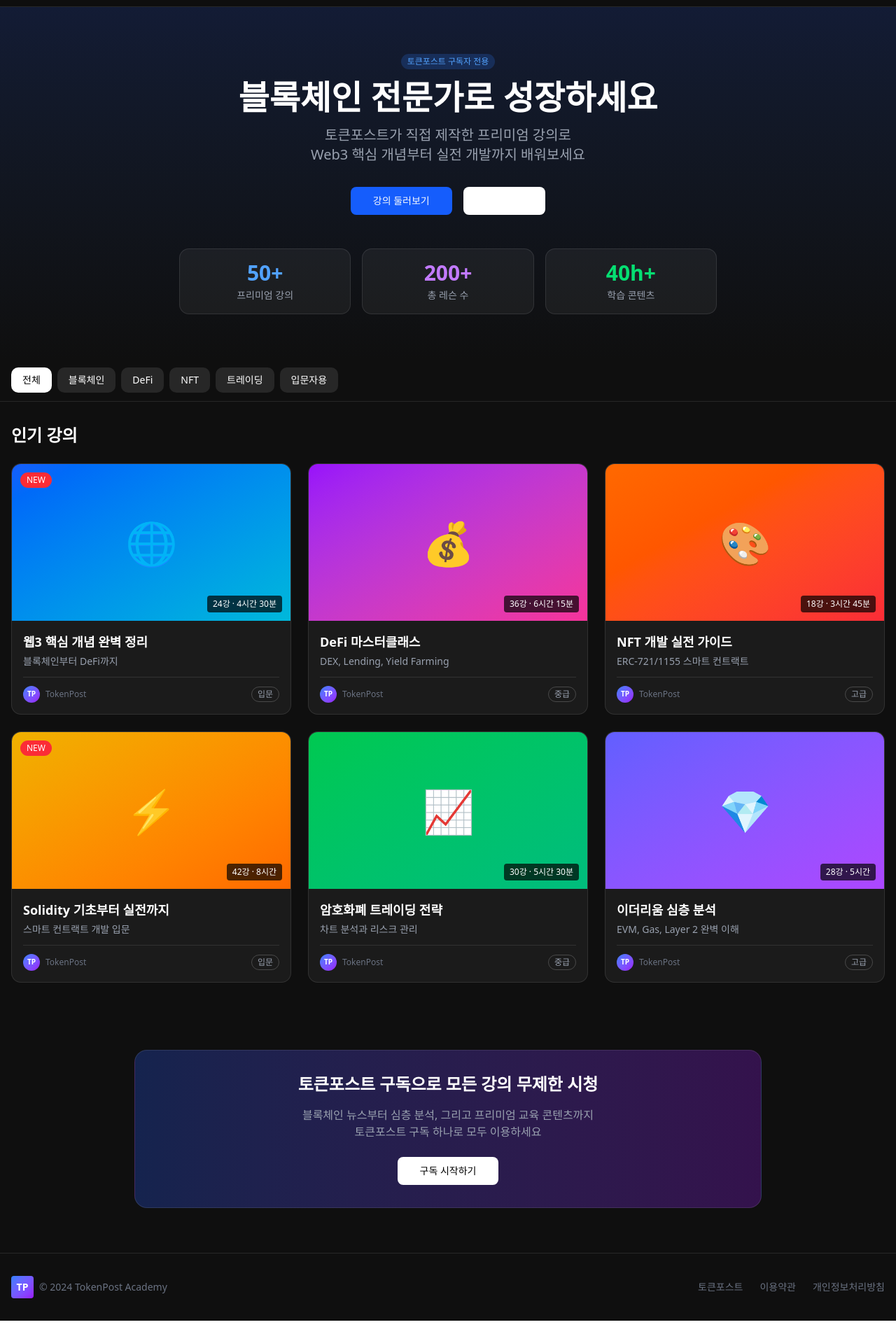
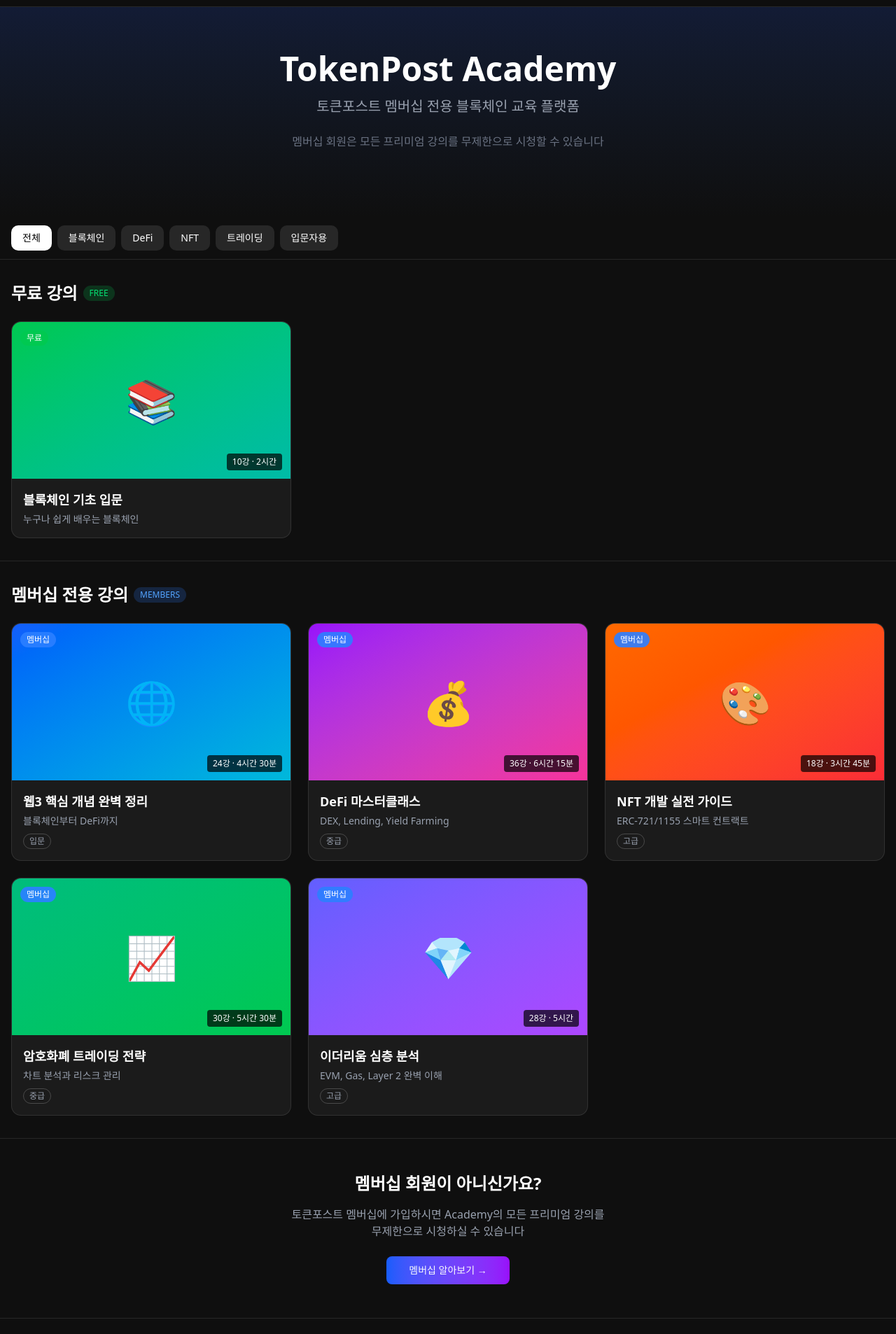
Before and after one commit to tpjustin0001/tokenpost_academy, a Next.js app: page / in a window 1280 px wide. Shown: the part 54-1960 px from the top of the page at 70% size. Built offline with nearby package versions, Linux system fonts and the light colour scheme.

Commit message:
refactor: Membership-based access - no payment on site

```diff
--- a/src/app/page.tsx
+++ b/src/app/page.tsx
@@ -25,7 +25,19 @@
     lessons: 24,
     duration: '4시간 30분',
     level: '입문',
-    isNew: true,
+    isFree: false,
+  },
+  {
+    id: 'blockchain-basics',
+    slug: 'blockchain-basics',
+    thumbnail: '📚',
+    thumbnailBg: 'from-green-500 to-teal-500',
+    title: '블록체인 기초 입문',
+    subtitle: '누구나 쉽게 배우는 블록체인',
+    lessons: 10,
+    duration: '2시간',
+    level: '입문',
+    isFree: true,
   },
   {
     id: 'defi-masterclass',
@@ -37,7 +49,7 @@
     lessons: 36,
     duration: '6시간 15분',
     level: '중급',
-    isNew: false,
+    isFree: false,
   },
   {
     id: 'nft-development',
@@ -49,31 +61,19 @@
     lessons: 18,
     duration: '3시간 45분',
     level: '고급',
-    isNew: false,
-  },
-  {
-    id: 'solidity-basics',
-    slug: 'solidity-basics',
-    thumbnail: '⚡',
-    thumbnailBg: 'from-yellow-500 to-orange-500',
-    title: 'Solidity 기초부터 실전까지',
-    subtitle: '스마트 컨트랙트 개발 입문',
-    lessons: 42,
-    duration: '8시간',
-    level: '입문',
-    isNew: true,
+    isFree: false,
   },
   {
     id: 'crypto-trading',
     slug: 'crypto-trading',
     thumbnail: '📈',
-    thumbnailBg: 'from-green-500 to-emerald-500',
+    thumbnailBg: 'from-emerald-500 to-green-500',
     title: '암호화폐 트레이딩 전략',
     subtitle: '차트 분석과 리스크 관리',
     lessons: 30,
     duration: '5시간 30분',
     level: '중급',
-    isNew: false,
+    isFree: false,
   },
   {
     id: 'ethereum-deep-dive',
@@ -85,19 +85,22 @@
     lessons: 28,
     duration: '5시간',
     level: '고급',
-    isNew: false,
+    isFree: false,
   },
 ]
 
 export default function Home() {
   const [activeCategory, setActiveCategory] = useState('all')
 
+  const filteredCourses = activeCategory === 'all'
+    ? COURSES
+    : COURSES // TODO: 실제 카테고리 필터링
+
   return (
     <div className="min-h-screen bg-[#0f0f0f] text-white">
       {/* Header */}
       <header className="fixed top-0 left-0 right-0 h-16 bg-[#0f0f0f]/95 backdrop-blur border-b border-white/10 z-50">
         <div className="max-w-7xl mx-auto h-full px-4 flex items-center justify-between">
-          {/* Logo */}
           <Link href="/" className="flex items-center gap-2">
             <div className="w-10 h-10 rounded-lg bg-gradient-to-br from-blue-500 to-purple-600 flex items-center justify-center text-lg font-bold">
               TP
@@ -108,13 +111,12 @@
             </div>
           </Link>
 
-          {/* Search */}
           <div className="hidden md:flex flex-1 max-w-xl mx-8">
             <div className="relative w-full">
               <input
                 type="text"
                 placeholder="강의 검색..."
-                className="w-full h-10 pl-10 pr-4 bg-white/5 border border-white/10 rounded-lg text-white placeholder-gray-500 focus:outline-none focus:border-blue-500 focus:bg-white/10 transition"
+                className="w-full h-10 pl-10 pr-4 bg-white/5 border border-white/10 rounded-lg text-white placeholder-gray-500 focus:outline-none focus:border-blue-500 transition"
               />
               <svg className="absolute left-3 top-1/2 -translate-y-1/2 w-5 h-5 text-gray-500" fill="none" stroke="currentColor" viewBox="0 0 24 24">
                 <path strokeLinecap="round" strokeLinejoin="round" strokeWidth={2} d="M21 21l-6-6m2-5a7 7 0 11-14 0 7 7 0 0114 0z" />
@@ -122,9 +124,8 @@
             </div>
           </div>
 
-          {/* Right */}
           <div className="flex items-center gap-3">
-            <Link href="/dashboard">
+            <Link href="/my-courses">
               <Button variant="ghost" className="text-gray-400 hover:text-white">
                 내 학습
               </Button>
@@ -138,46 +139,19 @@
         </div>
       </header>
 
-      {/* Hero Section */}
+      {/* Hero */}
       <section className="pt-16">
-        <div className="relative bg-gradient-to-b from-blue-900/30 to-[#0f0f0f] py-16 px-4">
-          <div className="max-w-7xl mx-auto text-center">
-            <Badge className="bg-blue-500/20 text-blue-400 mb-4">토큰포스트 구독자 전용</Badge>
+        <div className="bg-gradient-to-b from-blue-900/30 to-[#0f0f0f] py-16 px-4">
+          <div className="max-w-5xl mx-auto text-center">
             <h1 className="text-4xl md:text-5xl font-bold mb-4">
-              블록체인 전문가로 성장하세요
+              TokenPost Academy
             </h1>
-            <p className="text-xl text-gray-400 mb-8 max-w-2xl mx-auto">
-              토큰포스트가 직접 제작한 프리미엄 강의로<br />
-              Web3 핵심 개념부터 실전 개발까지 배워보세요
+            <p className="text-xl text-gray-400 mb-6">
+              토큰포스트 멤버십 전용 블록체인 교육 플랫폼
             </p>
-            <div className="flex items-center justify-center gap-4">
-              <Link href="/courses">
-                <Button size="lg" className="bg-blue-600 hover:bg-blue-700 px-8">
-                  강의 둘러보기
-                </Button>
-              </Link>
-              <a href="https://www.tokenpost.kr/subscribe" target="_blank" rel="noopener noreferrer">
-                <Button size="lg" variant="outline" className="border-white/20 hover:bg-white/10 px-8">
-                  구독하기
-                </Button>
-              </a>
-            </div>
-          </div>
-
-          {/* Stats */}
-          <div className="max-w-3xl mx-auto mt-12 grid grid-cols-3 gap-4 text-center">
-            <div className="p-4 rounded-xl bg-white/5 border border-white/10">
-              <p className="text-3xl font-bold text-blue-400">50+</p>
-              <p className="text-sm text-gray-400 mt-1">프리미엄 강의</p>
-            </div>
-            <div className="p-4 rounded-xl bg-white/5 border border-white/10">
-              <p className="text-3xl font-bold text-purple-400">200+</p>
-              <p className="text-sm text-gray-400 mt-1">총 레슨 수</p>
-            </div>
-            <div className="p-4 rounded-xl bg-white/5 border border-white/10">
-              <p className="text-3xl font-bold text-green-400">40h+</p>
-              <p className="text-sm text-gray-400 mt-1">학습 콘텐츠</p>
-            </div>
+            <p className="text-gray-500 mb-8">
+              멤버십 회원은 모든 프리미엄 강의를 무제한으로 시청할 수 있습니다
+            </p>
           </div>
         </div>
       </section>
@@ -185,7 +159,7 @@
       {/* Category Tabs */}
       <section className="sticky top-16 bg-[#0f0f0f] z-30 border-b border-white/10">
         <div className="max-w-7xl mx-auto px-4">
-          <div className="flex items-center gap-2 py-3 overflow-x-auto scrollbar-hide">
+          <div className="flex items-center gap-2 py-3 overflow-x-auto">
             {CATEGORIES.map((category) => (
               <button
                 key={category.id}
@@ -202,44 +176,31 @@
         </div>
       </section>
 
-      {/* Course Grid */}
+      {/* Free Courses */}
       <section className="py-8 px-4">
         <div className="max-w-7xl mx-auto">
-          <h2 className="text-2xl font-bold mb-6">인기 강의</h2>
+          <div className="flex items-center gap-2 mb-6">
+            <h2 className="text-2xl font-bold">무료 강의</h2>
+            <Badge className="bg-green-500/20 text-green-400">FREE</Badge>
+          </div>
           <div className="grid grid-cols-1 sm:grid-cols-2 lg:grid-cols-3 gap-6">
-            {COURSES.map((course) => (
+            {filteredCourses.filter(c => c.isFree).map((course) => (
               <Link key={course.id} href={`/courses/${course.slug}`} className="group">
-                <div className="bg-white/5 rounded-xl overflow-hidden border border-white/10 hover:border-white/20 transition">
-                  {/* Thumbnail */}
+                <div className="bg-white/5 rounded-xl overflow-hidden border border-white/10 hover:border-green-500/50 transition">
                   <div className={`relative aspect-video bg-gradient-to-br ${course.thumbnailBg} flex items-center justify-center`}>
                     <span className="text-6xl group-hover:scale-110 transition-transform duration-300">
                       {course.thumbnail}
                     </span>
-                    {course.isNew && (
-                      <Badge className="absolute top-3 left-3 bg-red-500 text-white">NEW</Badge>
-                    )}
+                    <Badge className="absolute top-3 left-3 bg-green-500 text-white">무료</Badge>
                     <div className="absolute bottom-3 right-3 px-2 py-1 bg-black/70 rounded text-xs">
                       {course.lessons}강 · {course.duration}
                     </div>
                   </div>
-
-                  {/* Info */}
                   <div className="p-4">
-                    <h3 className="font-semibold text-lg group-hover:text-blue-400 transition">
+                    <h3 className="font-semibold text-lg group-hover:text-green-400 transition">
                       {course.title}
                     </h3>
                     <p className="text-sm text-gray-400 mt-1">{course.subtitle}</p>
-                    <div className="flex items-center justify-between mt-3 pt-3 border-t border-white/10">
-                      <div className="flex items-center gap-2">
-                        <div className="w-6 h-6 rounded-full bg-gradient-to-br from-blue-500 to-purple-600 flex items-center justify-center text-[10px] font-bold">
-                          TP
-                        </div>
-                        <span className="text-xs text-gray-500">TokenPost</span>
-                      </div>
-                      <Badge variant="outline" className="text-xs border-white/20 text-gray-400">
-                        {course.level}
-                      </Badge>
-                    </div>
                   </div>
                 </div>
               </Link>
@@ -248,21 +209,55 @@
         </div>
       </section>
 
-      {/* CTA Section */}
-      <section className="py-16 px-4">
-        <div className="max-w-4xl mx-auto text-center">
-          <div className="p-8 rounded-2xl bg-gradient-to-r from-blue-900/50 to-purple-900/50 border border-white/10">
-            <h2 className="text-2xl font-bold mb-4">토큰포스트 구독으로 모든 강의 무제한 시청</h2>
-            <p className="text-gray-400 mb-6">
-              블록체인 뉴스부터 심층 분석, 그리고 프리미엄 교육 콘텐츠까지<br />
-              토큰포스트 구독 하나로 모두 이용하세요
-            </p>
-            <a href="https://www.tokenpost.kr/subscribe" target="_blank" rel="noopener noreferrer">
-              <Button size="lg" className="bg-white text-black hover:bg-gray-100 px-8">
-                구독 시작하기
-              </Button>
-            </a>
+      {/* Premium Courses */}
+      <section className="py-8 px-4 border-t border-white/10">
+        <div className="max-w-7xl mx-auto">
+          <div className="flex items-center gap-2 mb-6">
+            <h2 className="text-2xl font-bold">멤버십 전용 강의</h2>
+            <Badge className="bg-blue-500/20 text-blue-400">MEMBERS</Badge>
           </div>
+          <div className="grid grid-cols-1 sm:grid-cols-2 lg:grid-cols-3 gap-6">
+            {filteredCourses.filter(c => !c.isFree).map((course) => (
+              <Link key={course.id} href={`/courses/${course.slug}`} className="group">
+                <div className="bg-white/5 rounded-xl overflow-hidden border border-white/10 hover:border-blue-500/50 transition">
+                  <div className={`relative aspect-video bg-gradient-to-br ${course.thumbnailBg} flex items-center justify-center`}>
+                    <span className="text-6xl group-hover:scale-110 transition-transform duration-300">
+                      {course.thumbnail}
+                    </span>
+                    <Badge className="absolute top-3 left-3 bg-blue-500/90 text-white">멤버십</Badge>
+                    <div className="absolute bottom-3 right-3 px-2 py-1 bg-black/70 rounded text-xs">
+                      {course.lessons}강 · {course.duration}
+                    </div>
+                  </div>
+                  <div className="p-4">
+                    <h3 className="font-semibold text-lg group-hover:text-blue-400 transition">
+                      {course.title}
+                    </h3>
+                    <p className="text-sm text-gray-400 mt-1">{course.subtitle}</p>
+                    <Badge variant="outline" className="mt-2 text-xs border-white/20 text-gray-400">
+                      {course.level}
+                    </Badge>
+                  </div>
+                </div>
+              </Link>
+            ))}
+          </div>
+        </div>
+      </section>
+
+      {/* Membership Info */}
+      <section className="py-12 px-4 border-t border-white/10">
+        <div className="max-w-3xl mx-auto text-center">
+          <h2 className="text-2xl font-bold mb-4">멤버십 회원이 아니신가요?</h2>
+          <p className="text-gray-400 mb-6">
+            토큰포스트 멤버십에 가입하시면 Academy의 모든 프리미엄 강의를<br />
+            무제한으로 시청하실 수 있습니다
+          </p>
+          <a href="https://www.tokenpost.kr/membership" target="_blank" rel="noopener noreferrer">
+            <Button size="lg" className="bg-gradient-to-r from-blue-600 to-purple-600 hover:from-blue-700 hover:to-purple-700 px-8">
+              멤버십 알아보기 →
+            </Button>
+          </a>
         </div>
       </section>
 
@@ -279,8 +274,9 @@
             <a href="https://www.tokenpost.kr" target="_blank" rel="noopener noreferrer" className="hover:text-white transition">
               토큰포스트
             </a>
-            <a href="#" className="hover:text-white transition">이용약관</a>
-            <a href="#" className="hover:text-white transition">개인정보처리방침</a>
+            <a href="https://www.tokenpost.kr/membership" target="_blank" rel="noopener noreferrer" className="hover:text-white transition">
+              멤버십
+            </a>
           </div>
         </div>
       </footer>
--- a/src/components/auth/SubscriptionPrompt.tsx
+++ b/src/components/auth/SubscriptionPrompt.tsx
@@ -1,21 +1,21 @@
 'use client'
 
 /**
- * 구독 안내 컴포넌트
- * 비구독자가 영상 시청 시 표시
+ * 멤버십 안내 컴포넌트
+ * 비멤버가 프리미엄 강의 시청 시 표시
  */
 
 import { Button } from '@/components/ui/button'
 import { Card, CardContent, CardDescription, CardHeader, CardTitle } from '@/components/ui/card'
 
-interface SubscriptionPromptProps {
+interface MembershipPromptProps {
     onClose?: () => void
 }
 
-export function SubscriptionPrompt({ onClose }: SubscriptionPromptProps) {
-    const handleSubscribe = () => {
-        // 토큰포스트 구독 페이지로 이동
-        window.open('https://www.tokenpost.kr/subscribe', '_blank')
+export function SubscriptionPrompt({ onClose }: MembershipPromptProps) {
+    const handleMembership = () => {
+        // 토큰포스트 멤버십 페이지로 이동
+        window.open('https://www.tokenpost.kr/membership', '_blank')
     }
 
     return (
@@ -26,39 +26,35 @@
                         <span className="text-3xl">🔒</span>
                     </div>
                     <CardTitle className="text-2xl text-white">
-                        구독자 전용 콘텐츠
+                        멤버십 전용 콘텐츠
                     </CardTitle>
                     <CardDescription className="text-slate-400">
-                        이 강의는 토큰포스트 구독자만 시청할 수 있습니다.
+                        이 강의는 토큰포스트 멤버십 회원만 시청할 수 있습니다.
                     </CardDescription>
                 </CardHeader>
                 <CardContent className="space-y-6">
                     <div className="space-y-3 text-sm text-slate-300">
                         <p className="flex items-center gap-2">
                             <span className="text-green-400">✓</span>
-                            모든 프리미엄 강의 무제한 시청
+                            Academy 모든 프리미엄 강의 무제한
                         </p>
                         <p className="flex items-center gap-2">
                             <span className="text-green-400">✓</span>
-                            최신 Web3 트렌드 뉴스레터
+                            토큰포스트 프리미엄 뉴스 & 분석
                         </p>
                         <p className="flex items-center gap-2">
                             <span className="text-green-400">✓</span>
-                            전문가 리서치 리포트 제공
-                        </p>
-                        <p className="flex items-center gap-2">
-                            <span className="text-green-400">✓</span>
-                            커뮤니티 전용 콘텐츠 접근
+                            전문가 리서치 리포트
                         </p>
                     </div>
 
                     <div className="space-y-3">
                         <Button
-                            onClick={handleSubscribe}
+                            onClick={handleMembership}
                             className="w-full bg-gradient-to-r from-blue-600 to-purple-600 hover:from-blue-700 hover:to-purple-700"
                             size="lg"
                         >
-                            토큰포스트 구독하기
+                            멤버십 알아보기 →
                         </Button>
                         {onClose && (
                             <Button
@@ -66,15 +62,15 @@
                                 variant="ghost"
                                 className="w-full text-slate-400 hover:text-white"
                             >
-                                나중에 할게요
+                                닫기
                             </Button>
                         )}
                     </div>
 
                     <p className="text-center text-xs text-slate-500">
-                        이미 구독자라면{' '}
+                        이미 멤버십 회원이라면{' '}
                         <a href="/login" className="text-blue-400 hover:underline">
-                            다시 로그인
+                            로그인
                         </a>
                         해주세요.
                     </p>
@@ -85,15 +81,25 @@
 }
 
 /**
- * 비디오 자리표시자 (비구독자용)
+ * 비디오 자리표시자 (비멤버용)
  */
 export function VideoPlaceholder() {
     return (
         <div className="aspect-video bg-gradient-to-br from-slate-800 to-slate-900 rounded-lg flex flex-col items-center justify-center">
             <div className="text-6xl mb-4 opacity-50">🎬</div>
             <p className="text-slate-400 text-center">
-                구독자만 시청할 수 있는 콘텐츠입니다.
+                멤버십 회원만 시청할 수 있는 콘텐츠입니다.
             </p>
+            <a
+                href="https://www.tokenpost.kr/membership"
+                target="_blank"
+                rel="noopener noreferrer"
+                className="mt-4"
+            >
+                <Button variant="outline" size="sm" className="border-blue-500 text-blue-400 hover:bg-blue-500/10">
+                    멤버십 알아보기
+                </Button>
+            </a>
         </div>
     )
 }
```
